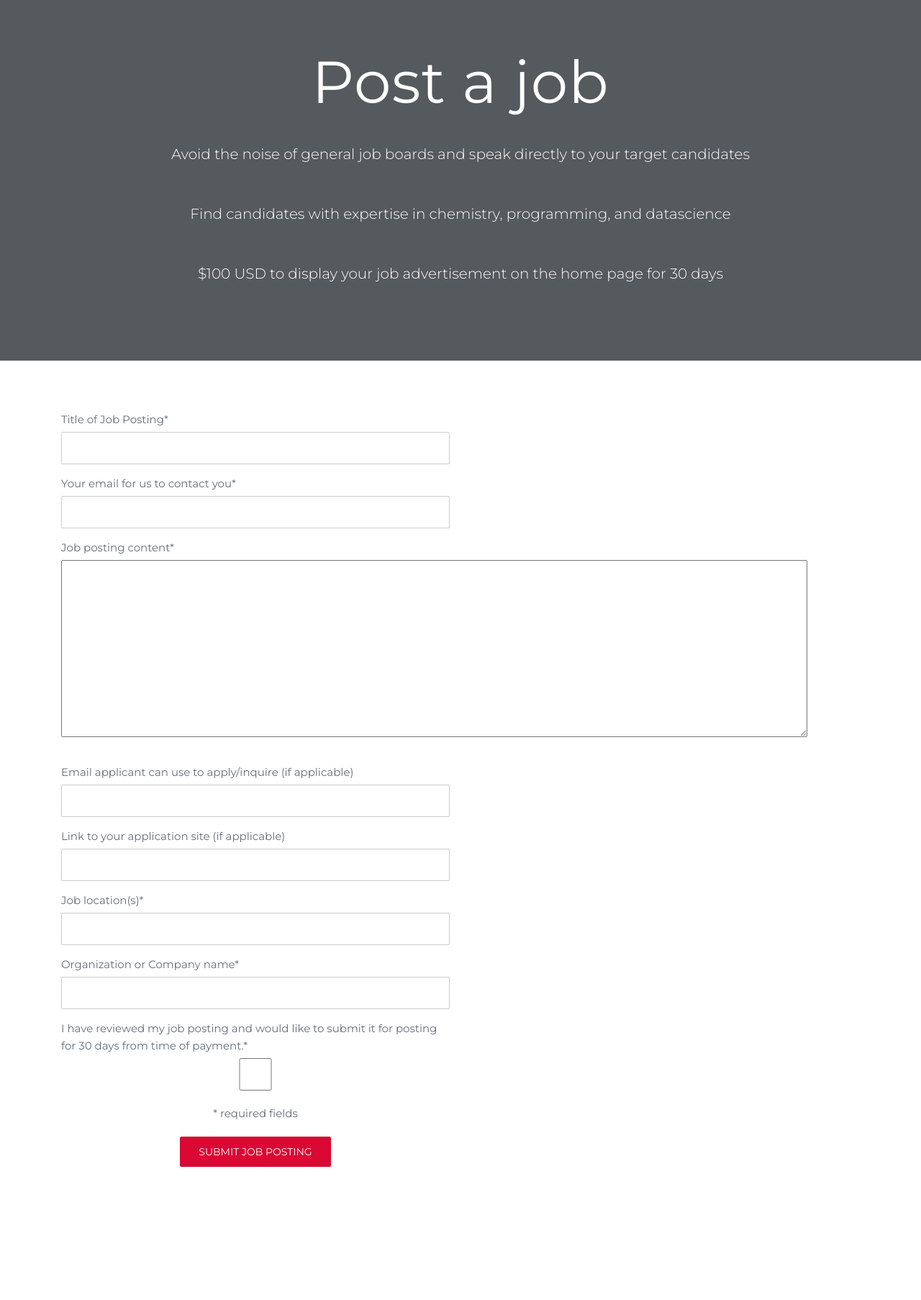
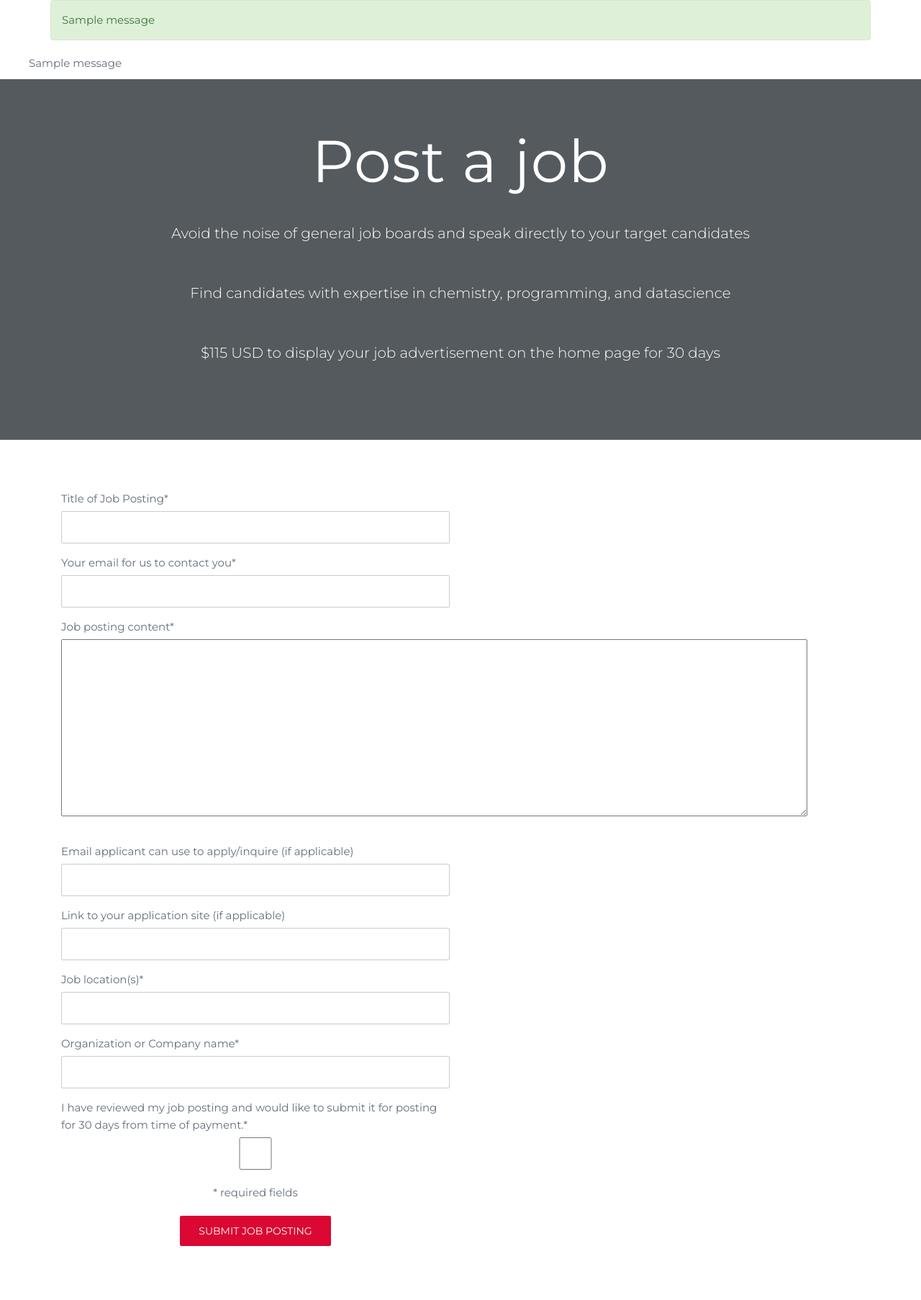
Before and after one commit to bodowd/chirole, a Flask app: page /post_job in a window 1280 px wide. Shown: the part 69-1875 px from the top of the page at 72% size. Before the commit the page ends 1690 px from the top, so only its background shows below. Run offline with Flask 2, Linux system fonts and the light colour scheme; tables that the repository leaves empty hold one stand-in row (values such as "Sample post"); one stand-in notice (Sample message) is shown; some libraries are stand-ins or nearby versions.

Commit message:
fixed flash messages

```diff
--- a/app/posts/routes.py
+++ b/app/posts/routes.py
@@ -31,7 +31,7 @@ def post_job():
 
         db.session.add(post_to_db)
         db.session.commit()
-        flash('Your job posting has been submitted!')
+        flash('Your job posting has been submitted!', 'success')
         return redirect(url_for('main.home'))
     return render_template('post_job.html', title='Post a job', form=form)
 
@@ -88,7 +88,7 @@ def delete_job(post_id):
         print('valid')
         Posts.query.filter_by(id=post_id).delete()
         db.session.commit()
-        flash('Post deleted')
+        flash('Post deleted', 'success')
         return redirect(url_for('main.home'))
 
 
--- a/app/templates/layout.html
+++ b/app/templates/layout.html
@@ -14,7 +14,7 @@
 
     </head>
 
-    <body>
+	<body>
 
 		<!-- Navigation Start  -->
 		<nav class="navbar navbar-default navbar-sticky bootsnav">
@@ -39,8 +39,23 @@
 				</div><!-- /.navbar-collapse -->
 			</div>
 		</nav>
-        <!-- Navigation End  -->
-        {% block content %}{% endblock %}
+		<!-- Navigation End  -->
+        <div class="container">
+			<div class="row">
+				<div class="col-md-12">
+				{% with messages = get_flashed_messages(with_categories=true) %}
+					{% if messages %}
+						{% for category, message in messages %}
+							<div class="alert alert-{{ category }}">
+								{{ message }}
+							</div>
+						{% endfor %}
+					{% endif %}
+				{% endwith %}
+				</div>
+			</div>
+		</div>
+		{% block content %}{% endblock %}
         </body>
 		<script type="text/javascript" src="static/js/jquery.min.js"></script>
 		<script src="static/js/bootstrap.min.js"></script>
--- a/app/templates/post_job.html
+++ b/app/templates/post_job.html
@@ -1,5 +1,14 @@
     {% extends "layout.html" %}
     {% block content %}
+{% with messages = get_flashed_messages() %}
+   {% if messages %}
+     <ul class="flashes">
+        {% for message in messages %}
+         <div class="message_flash">{{ message }}</div>
+        {% endfor %}
+    </ul>
+  {% endif %}
+ {% endwith %}
 	<section class="inner-banner" style="backend:#242c36 url(https://via.placeholder.com/1920x600)no-repeat;">
 		<div class="container">
 			<div class="caption">
@@ -9,7 +18,7 @@
                 </br>
                 <p>Find candidates with expertise in chemistry, programming, and datascience</p>
                 </br>
-                <p>$100 USD to display your job advertisement on the home page for 30 days</p>
+                <p>$115 USD to display your job advertisement on the home page for 30 days</p>
             </div>
 		</div>
     </section>
--- a/app/user/routes.py
+++ b/app/user/routes.py
@@ -33,8 +33,7 @@ def login():
             login_user(user, remember=form.remember.data)
             # return the user, after they log in, to the page they were trying to get to but weren't logged in
             next_page = request.args.get('next')
-            flash('You have successfully logged in. Welcome back.', 'success')
-            return render_template('logged_in.html')
+            return redirect(url_for('main.home'))
         else:
             # danger is bootstrap class
             flash('Login Unsuccessful. Please check email and password', 'danger')
```
Also changed, not shown: app/main/routes.py (+5 -4 lines), app/templates/logged_in.html (+7 -0 lines).
